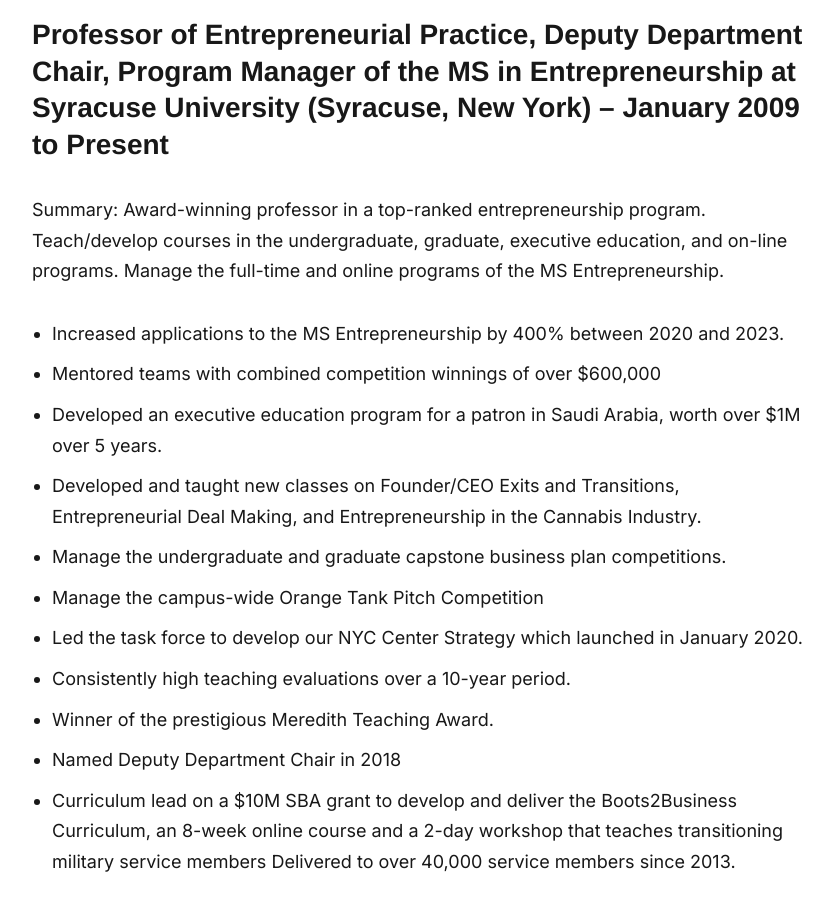
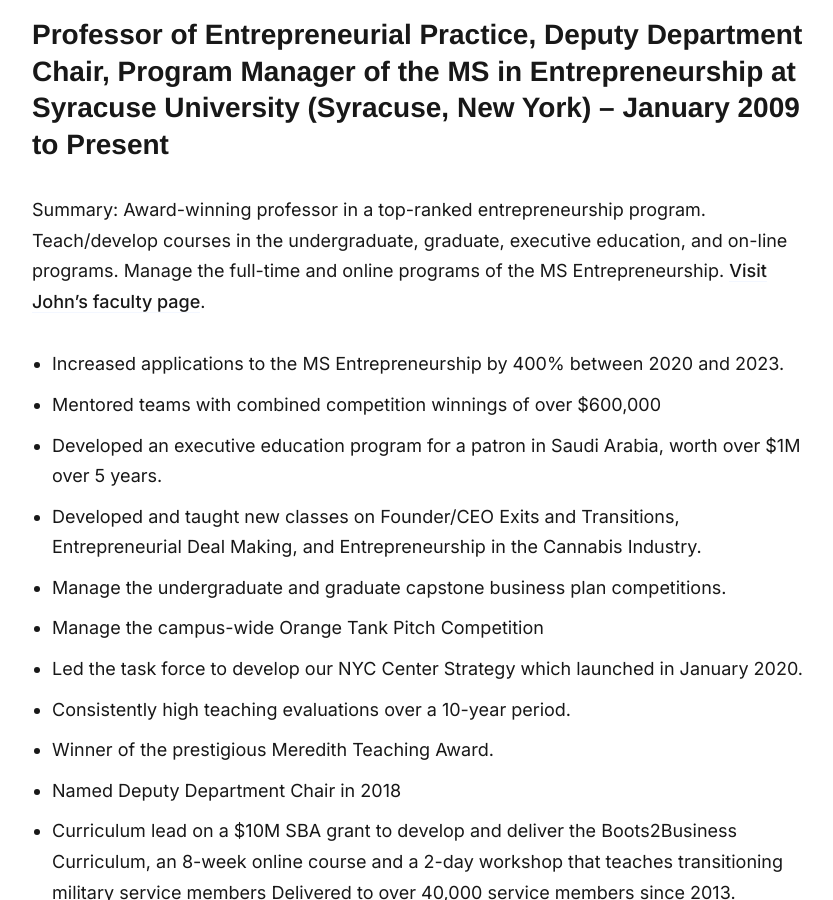
Before and after one commit to bishal784411/John-Torrens-image, a Jekyll site: the page built from _pages/resume.md, in a window 1280 px wide and 900 px high, scrolled down 377 px. Shown: the whole window, without its empty margins (218-1051 px from the left). Built offline with Jekyll 4.4.1, drawn with Linux system fonts in a browser that asks for light colours; nearby versions of some CDN libraries; some web fonts are replaced.

Commit message:
Update resume added link to faculty page.md

```diff
--- a/_pages/resume.md
+++ b/_pages/resume.md
@@ -8,7 +8,7 @@
 
 ## Professor of Entrepreneurial Practice, Deputy Department Chair, Program Manager of the MS in Entrepreneurship at Syracuse University (Syracuse, New York) -- January 2009 to Present
 
-Summary: Award-winning professor in a top-ranked entrepreneurship program. Teach/develop courses in the undergraduate, graduate, executive education, and on-line programs. Manage the full-time and online programs of the MS Entrepreneurship.
+Summary: Award-winning professor in a top-ranked entrepreneurship program. Teach/develop courses in the undergraduate, graduate, executive education, and on-line programs. Manage the full-time and online programs of the MS Entrepreneurship. [Visit John's faculty page](https://whitman.syracuse.edu/faculty-and-research/faculty-staff-directory/details/jtorrens).
 
 - Increased applications to the MS Entrepreneurship by 400% between 2020 and 2023.
 - Mentored teams with combined competition winnings of over $600,000
```
